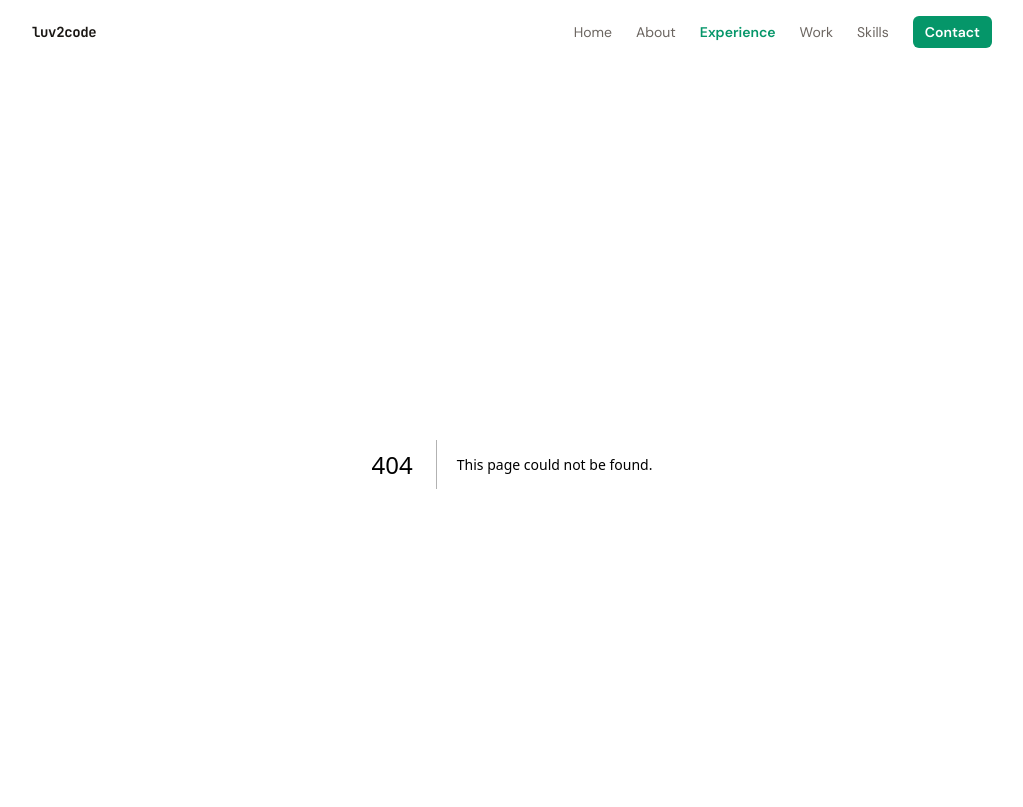
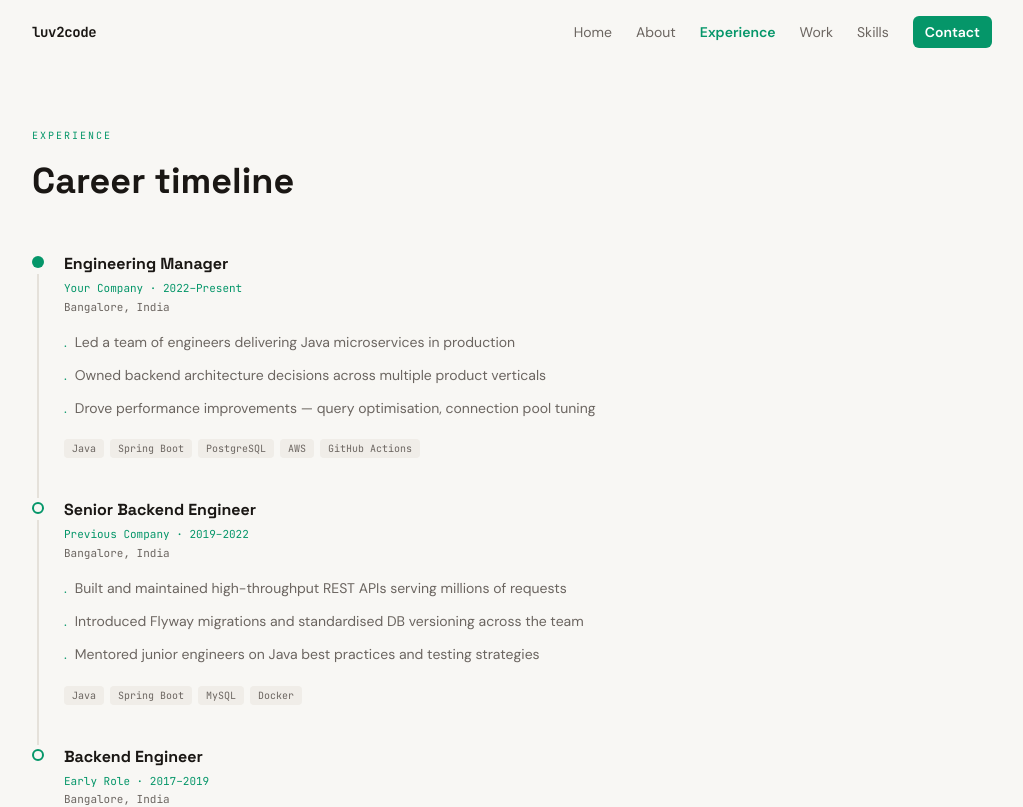
Before and after one commit to dangi-ai/dangi-ai.github.io, a Next.js app: page /experience in a window 1280 px wide. Before the commit this address had no page. Shown: the top 807 px of the page, without its empty margins (128-1151 px from the left). Built offline with nearby package versions, Linux system fonts and the light colour scheme.

Commit message:
feat: experience page — vertical timeline with dot connectors and tech tags

```diff
--- /dev/null
+++ b/src/app/experience/page.tsx
@@ -0,0 +1,37 @@
+import type { Metadata } from 'next'
+import { experience } from '@/data/experience'
+import { TimelineEntry } from '@/components/experience/TimelineEntry'
+
+export const metadata: Metadata = {
+  title: 'Experience',
+  description:
+    'Career timeline of Sushil Dangi — Engineering Manager and Backend Engineer.',
+  openGraph: { url: 'https://luv2code.in/experience' },
+}
+
+export default function ExperiencePage() {
+  return (
+    <div className="max-w-5xl mx-auto px-8 py-16">
+      <p className="font-mono text-[10px] text-accent uppercase tracking-[0.2em] mb-4">
+        Experience
+      </p>
+      <h1 className="font-display text-4xl font-extrabold text-ink leading-tight mb-12">
+        Career timeline
+      </h1>
+
+      <div className="max-w-2xl">
+        {experience.map((entry, i) => (
+          <TimelineEntry
+            key={`${entry.company}-${entry.period}`}
+            entry={entry}
+            isLast={i === experience.length - 1}
+          />
+        ))}
+      </div>
+
+      <p className="mt-10 font-mono text-xs text-muted border border-line rounded-md px-4 py-3 max-w-2xl">
+        ⚠ Content is placeholder — update <code className="text-accent">src/data/experience.ts</code> with your real roles.
+      </p>
+    </div>
+  )
+}
--- /dev/null
+++ b/src/components/experience/TimelineEntry.tsx
@@ -0,0 +1,48 @@
+import type { ExperienceEntry } from '@/lib/types'
+
+interface TimelineEntryProps {
+  entry: ExperienceEntry
+  isLast: boolean
+}
+
+export function TimelineEntry({ entry, isLast }: TimelineEntryProps) {
+  return (
+    <div className="flex gap-5">
+      <div className="flex flex-col items-center flex-shrink-0 pt-1">
+        <div
+          className={`w-3 h-3 rounded-full flex-shrink-0 ${
+            entry.current
+              ? 'bg-accent'
+              : 'bg-paper border-2 border-accent'
+          }`}
+        />
+        {!isLast && <div className="w-0.5 flex-1 bg-line mt-1.5" />}
+      </div>
+
+      <div className={`pb-10 flex-1 ${isLast ? 'pb-0' : ''}`}>
+        <h3 className="font-display font-bold text-ink text-base">{entry.role}</h3>
+        <p className="font-mono text-[11px] text-accent mt-1">
+          {entry.company} · {entry.period}
+        </p>
+        <p className="font-mono text-[11px] text-muted mt-0.5">{entry.location}</p>
+
+        <ul className="mt-4 space-y-1.5">
+          {entry.bullets.map((b, i) => (
+            <li key={i} className="text-sm text-muted leading-relaxed flex gap-2">
+              <span className="text-accent mt-1 flex-shrink-0" aria-hidden>·</span>
+              {b}
+            </li>
+          ))}
+        </ul>
+
+        <div className="flex flex-wrap gap-1.5 mt-4">
+          {entry.tech.map(t => (
+            <span key={t} className="bg-surface text-muted font-mono text-[10px] px-2 py-0.5 rounded">
+              {t}
+            </span>
+          ))}
+        </div>
+      </div>
+    </div>
+  )
+}
```
